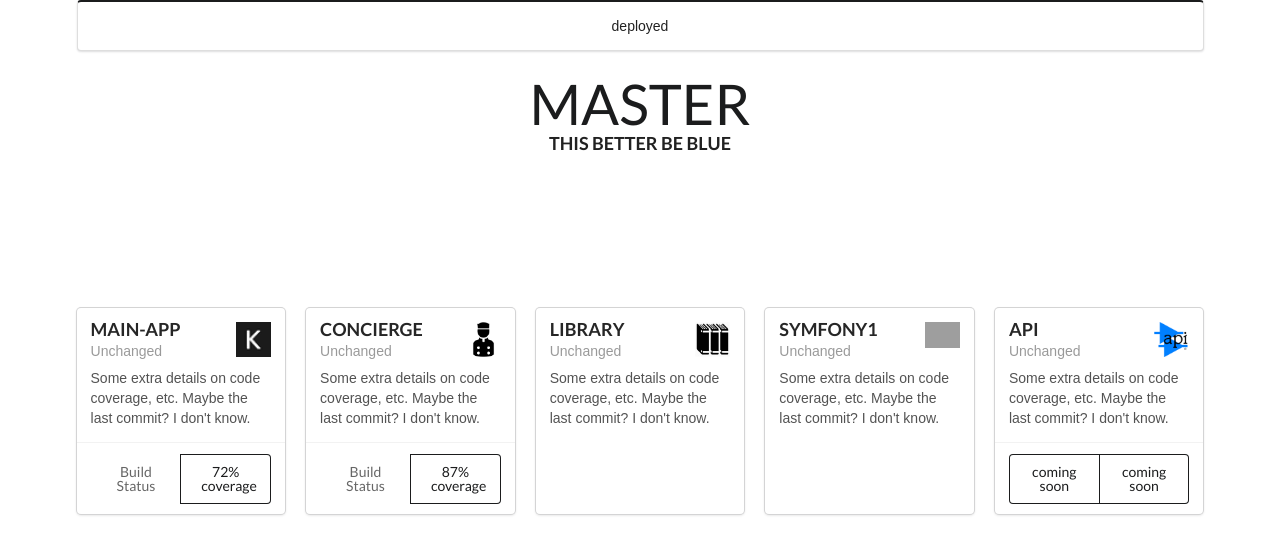
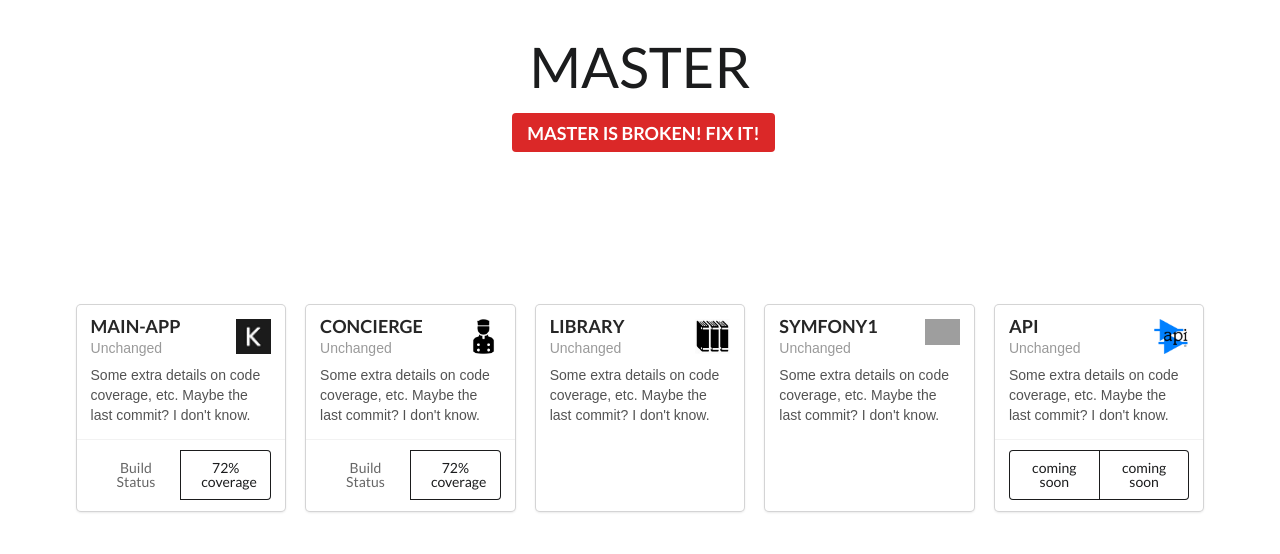
Before and after one commit to inconsiderate/kiwi-dashboard, a React app: page / in a window 1280 px wide. Built offline with nearby package versions, Linux system fonts and the light colour scheme; no server answers; grey boxes are pictures that could not be loaded.

Commit message:
update templates to be prettier

```diff
--- a/src/Branch.js
+++ b/src/Branch.js
@@ -10,45 +10,54 @@ class Branch extends Component {
 
 		this.state = {
 			master: {
+				jenkinsSource: '',
+				gitSource: '',
 				color: '',
 				jenkinsLink: '',
 				gitlabLink: '',
+				codecoverageLink: '',
 				branch: 'Unchanged'
 			},
 			concierge: {
 				color: '',
 				jenkinsLink: '',
 				gitlabLink: 'https://git.kiwicollection.net/application/concierge',
+				codecoverageLink: '',
 				branch: 'Unchanged'
 			},
 			mainapp: {
 				color: '',
 				jenkinsLink: '',
 				gitlabLink: 'https://git.kiwicollection.net/application/main',
+				codecoverageLink: '',
 				branch: 'Unchanged'
 			},
 			symfony1: {
 				color: '',
 				jenkinsLink: '',
 				gitlabLink: 'https://git.kiwicollection.net/kiwicollection/kiwi-main',
+				codecoverageLink: '',
 				branch: 'Unchanged'
 			},
 			devops: {
 				color: '',
 				jenkinsLink: '',
 				gitlabLink: 'https://git.kiwicollection.net/kiwicollection/devops',
+				codecoverageLink: '',
 				branch: 'Unchanged'
 			},
 			library: {
 				color: '',
 				jenkinsLink: '',
 				gitlabLink: 'https://git.kiwicollection.net/shared/library',
+				codecoverageLink: '',
 				branch: 'Unchanged'
 			},
 			api: {
 				color: '',
 				jenkinsLink: '',
 				gitlabLink: 'https://git.kiwicollection.net/application/api',
+				codecoverageLink: '',
 				branch: 'Unchanged'
 			},
 		};
@@ -170,13 +179,22 @@ class Branch extends Component {
 	}
 
     render() {
+    	let masterMessageLabel = null;
+
+    	if (this.state.master.color === 'blue') {
+			masterMessageLabel = <div className="label">Clear Sailing Ahead</div>
+    	} else {
+			masterMessageLabel = <div className="ui red label">Master is Broken! Fix it!</div>
+    	}
+
         return (
         	<div className="ui container">
 	            <div id="last-deployed"></div>
 	            <div className="ui centered header">
 					<div className={`ui ${this.state.master.color} statistic`}>
 		            	<a href={this.state.mainapp.jenkinsLink} target="_blank" className={`ui basic ${this.state.mainapp.color} value`}>Master</a>
-						<div className="label">this better be blue</div>
+						{masterMessageLabel}
+
 					</div>
 	            </div>
 
@@ -191,7 +209,7 @@ class Branch extends Component {
 			            <div className="extra content">
 			            	<div className="ui two buttons">
 				            	<a href={this.state.mainapp.jenkinsLink} target="_blank" className={`ui basic ${this.state.mainapp.color} button`}>Build Status</a>
-				            	<div className={`ui basic black button`}>72% coverage</div>
+				            	<a href={this.state.mainapp.codecoverageLink} target="_blank" className={`ui basic black button`}>72% coverage</a>
 				            </div>
 			            </div>
 	            	</div>
@@ -205,7 +223,7 @@ class Branch extends Component {
 			            <div className="extra content">
 			            	<div className="ui two buttons">
 				            	<a href={this.state.concierge.url} target="_blank" className={`ui basic ${this.state.concierge.color} button`}>Build Status</a>
-				            	<div className={`ui basic black button`}>87% coverage</div>
+				            	<a href={this.state.concierge.codecoverageLink} target="_blank" className={`ui basic black button`}>72% coverage</a>
 				            </div>
 			            </div>
 	            	</div>
@@ -235,7 +253,7 @@ class Branch extends Component {
 			            <div className="extra content">
 			            	<div className="ui two buttons">
 				            	<div className={`ui basic ${this.state.api.color} black button`}>coming soon</div>
-				            	<div className={`ui basic black button`}>coming soon</div>
+				            	<a href={this.state.api.codecoverageLink} target="_blank" className={`ui basic black button`}>coming soon</a>
 				            </div>
 			            </div>
 	            	</div>
--- a/src/LastDeployed.js
+++ b/src/LastDeployed.js
@@ -32,9 +32,13 @@ class LastDeployed extends Component {
 	}
 
     render() {
-        return (
-            <div className={`ui center aligned ${this.state.color} segment`}>{this.state.sprint} deployed {this.state.timestamp}</div>
-        );
+    	if (this.state.sprint) {
+	        return (
+	            <div className={`ui center aligned ${this.state.color} segment`}>{this.state.sprint} deployed {this.state.timestamp}</div>
+	        );
+    	} else {
+    		return null;
+    	}
     }
 }
 
--- a/src/index.css
+++ b/src/index.css
@@ -12,6 +12,10 @@ body {
 	margin-top: 10em;
 }
 
-.last-deployed {
+.statistic .ui.red.label {
+	margin-top: 1em;
+}
+
+#last-deployed {
 	padding-top: 1em;
 }
```
